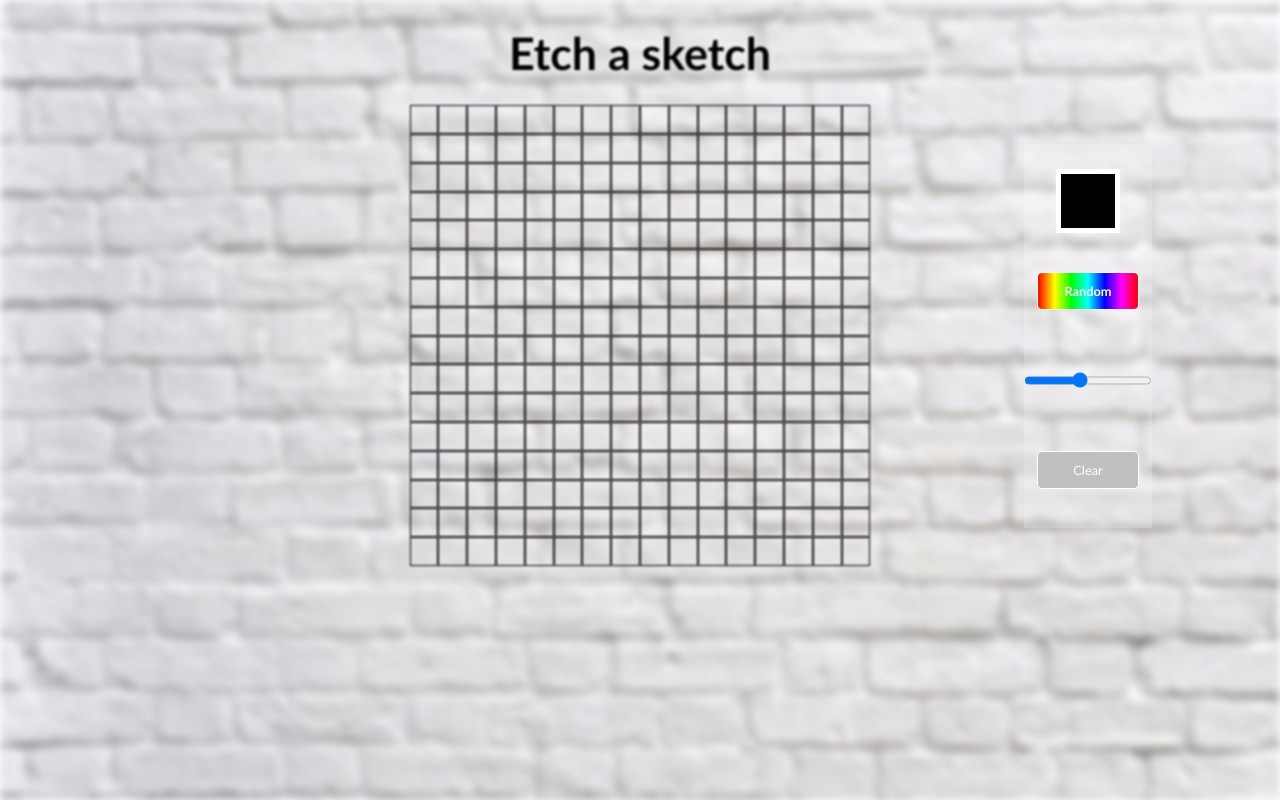
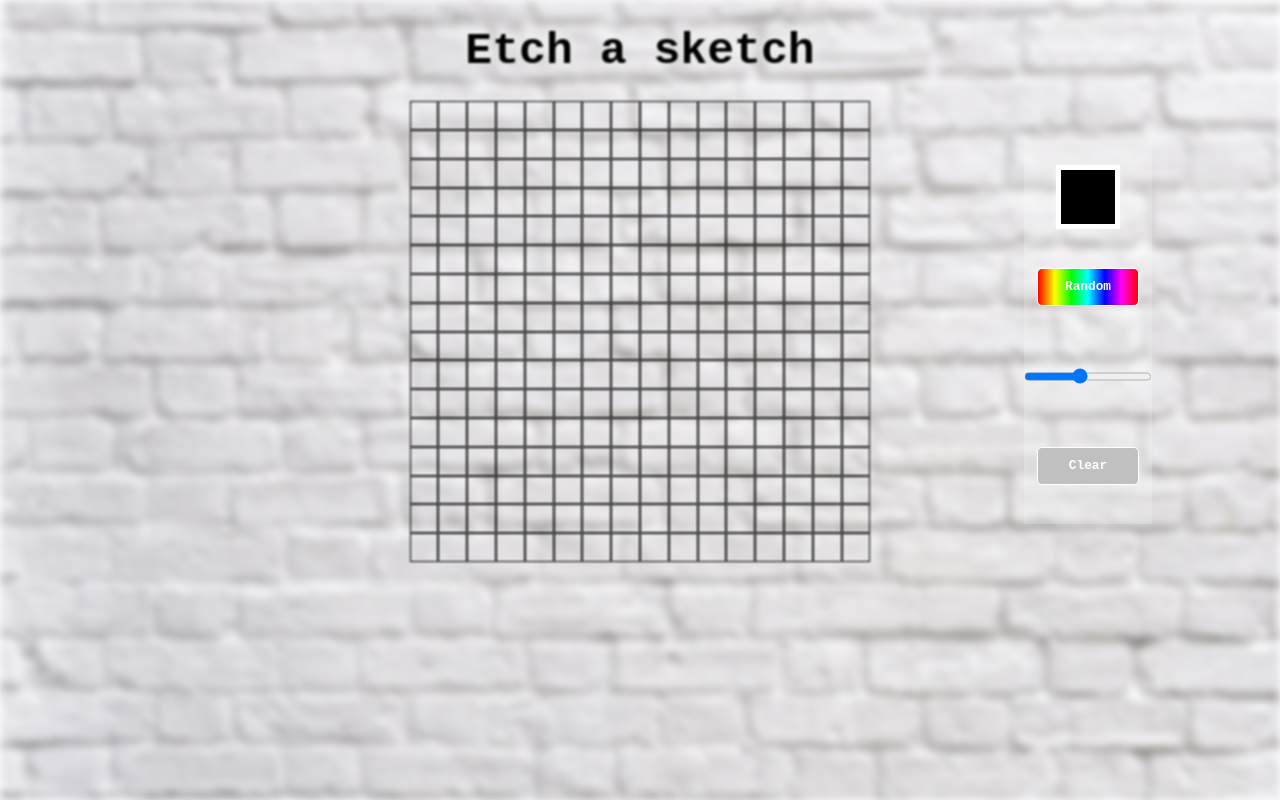
Before and after one commit to SteveTech153/Etch_a_sketch-TheOdinProject, a plain HTML site: page index.html in a window 1280 px wide. Drawn offline with Linux system fonts and the light colour scheme.

Commit message:
first commit

```diff
--- a/script.js
+++ b/script.js
@@ -5,7 +5,8 @@ document.addEventListener('DOMContentLoaded', function () {
     let rand = false;
     let prevColor;
     let size = 4;
-    //let colorpicker = document.querySelector('.colorpick-eyedropper-input-trigger');
+    let colorpicker = document.querySelector('.colorpick-eyedropper-input-trigger');
+
     let keyDown = false;
     const clear = document.querySelector('#clear-btn');
     let randBtn = document.querySelector('#random-btn');
--- a/style.css
+++ b/style.css
@@ -4,6 +4,7 @@
 }
 body{
     overflow: hidden;
+    font-family: 'Courier New', Courier, monospace;
 }
 .bg{
     background: url('brick-wall.jpg');
@@ -21,7 +22,7 @@ body{
 h1{
     text-align: center;
     font-size: 3.5vw;
-    font-family: 'Gill Sans', 'Gill Sans MT', Calibri, 'Trebuchet MS', sans-serif;
+    font-family: 'Courier New', Courier, monospace;
     padding-top: 2vw;
     margin-bottom: 2vw;
     filter: blur(2px);
@@ -93,7 +94,7 @@ input[type='color'] {
     width: 2vw;
     box-shadow: 0 0 5px 0 rgba(255, 254, 254, 0.2);
     z-index: 1;
-    display: none;
+    /* display: none; */
 }
 .resize{
     width: inherit;
@@ -117,12 +118,13 @@ input[type='color'] {
     border: 1px solid rgb(255, 255, 255);
     border-radius: 5px;
     font-size: 1vw;
-    font-family: 'Gill Sans', 'Gill Sans MT', Calibri, 'Trebuchet MS', sans-serif;
+    font-weight: 900;
     cursor: pointer;
     outline: none;
     color: #fff;
     box-shadow: 0 0 5px 0 rgba(255, 254, 254, 0.2);
     z-index: 1;
+    font-family: 'Courier New', Courier, monospace;
 }
 #clear-btn:hover{
     background-color: rgb(255, 255, 255);
@@ -147,7 +149,7 @@ input[type='range']{
     font-weight: 900;
     border-radius: 5px;
     font-size: 1vw;
-    font-family: 'Gill Sans', 'Gill Sans MT', Calibri, 'Trebuchet MS', sans-serif;
+    font-family: 'Courier New', Courier, monospace;
     cursor: pointer;
     outline: none;
     color: #fff;
```
